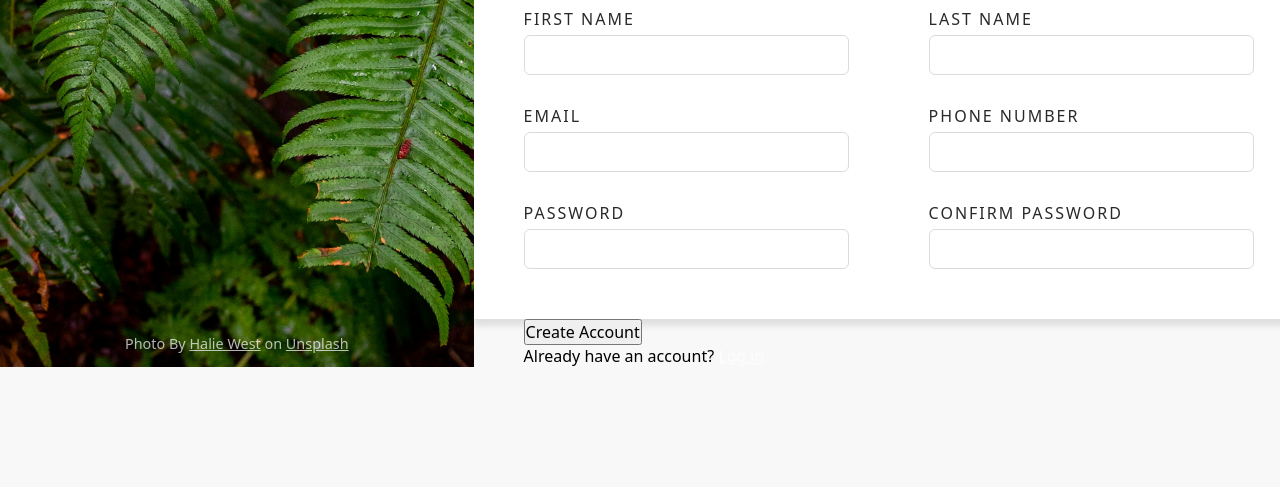
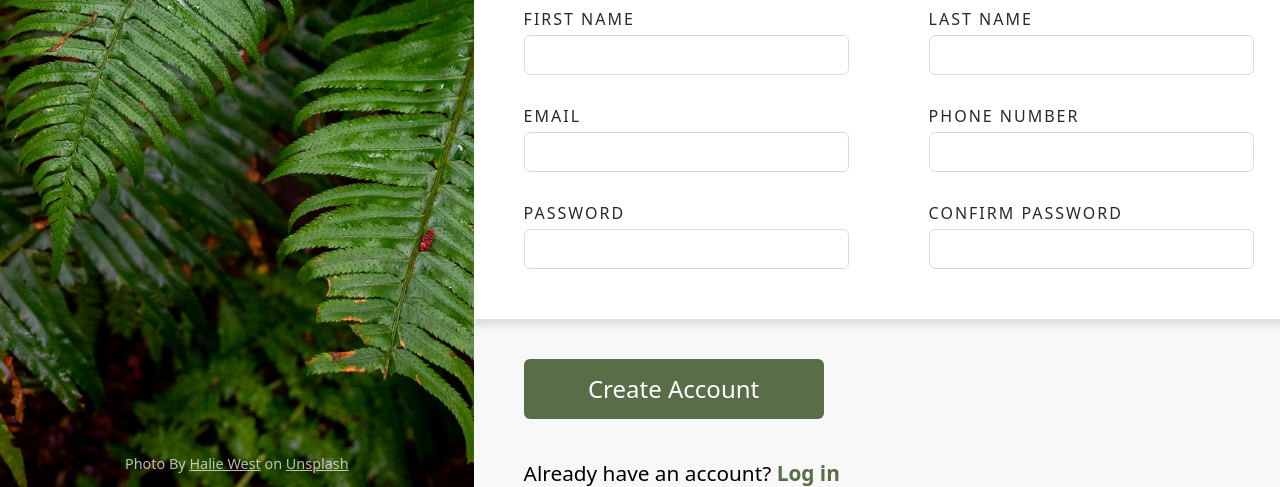
Before and after one commit to DustUnderBag/Sign-up-Form, a plain HTML site: page index.html in a window 1280 px wide. Shown: the part 541-1028 px from the top of the page. Before the commit the page ends 908 px from the top, so only its background shows below. Drawn offline with Linux system fonts and the light colour scheme.

Commit message:
Initialize styling to submit button and login link

```diff
--- a/index.html
+++ b/index.html
@@ -79,9 +79,9 @@
         </div>
       </form>
 
-      <button form="sign-up-form" type="submit">Create Account</button>
+      <button form="form" type="submit">Create Account</button>
 
-      <div class="login">Already have an account? <a href="">Log in</a></div>
+      <div class="login">Already have an account? <a class="login-link" href="">Log in</a></div>
     </main>
 
     <script src="./script.js" defer></script>
--- a/style.css
+++ b/style.css
@@ -121,9 +121,7 @@ div.bg-info {
     line-height: 1.2;
 
     margin: 180px 10% 50px 50px;
-}
 
-.caption {
     min-width: 20ch;
     max-width: 52ch;
 }
@@ -177,3 +175,32 @@ div.login {
     padding: 8px 10px;
     margin-top: 5px;
 }
+
+
+button[type='submit'] {
+    background-color: #596D48;
+    border: none;
+    border-radius: 6px;
+
+    width: 300px;
+    height: 60px;
+
+    color: white;
+
+    font-size: 1.5rem;
+    font-weight: 500;
+
+    padding: 10px;
+    margin-block: 40px;
+}
+
+div.login {
+    font-size: 1.3rem;
+    font-weight: 500;
+}
+
+div.login > a.login-link {
+    color: #596D48;
+    text-decoration: none;
+    font-weight: 700;
+}
```
